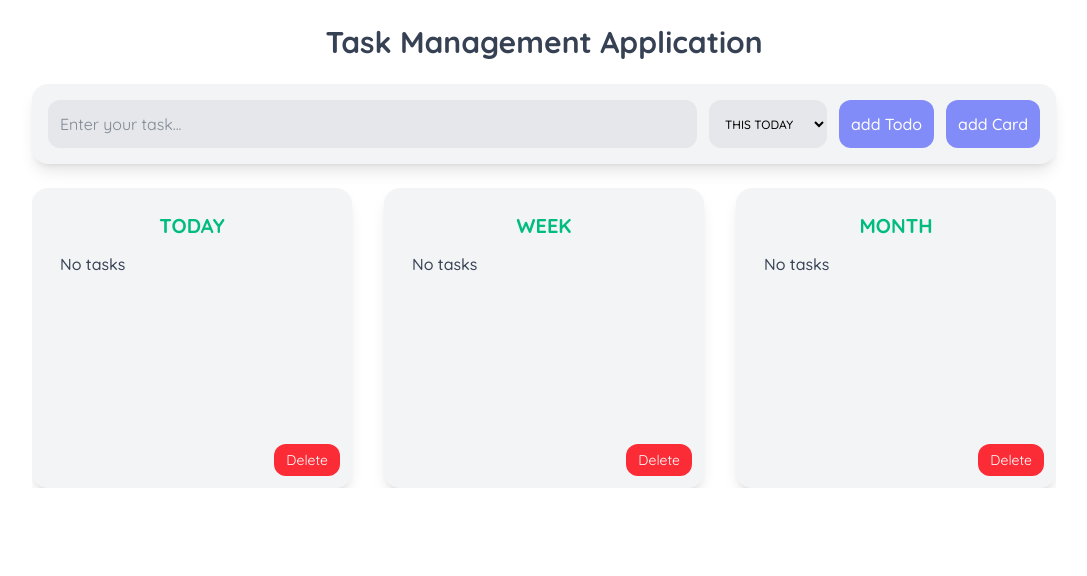
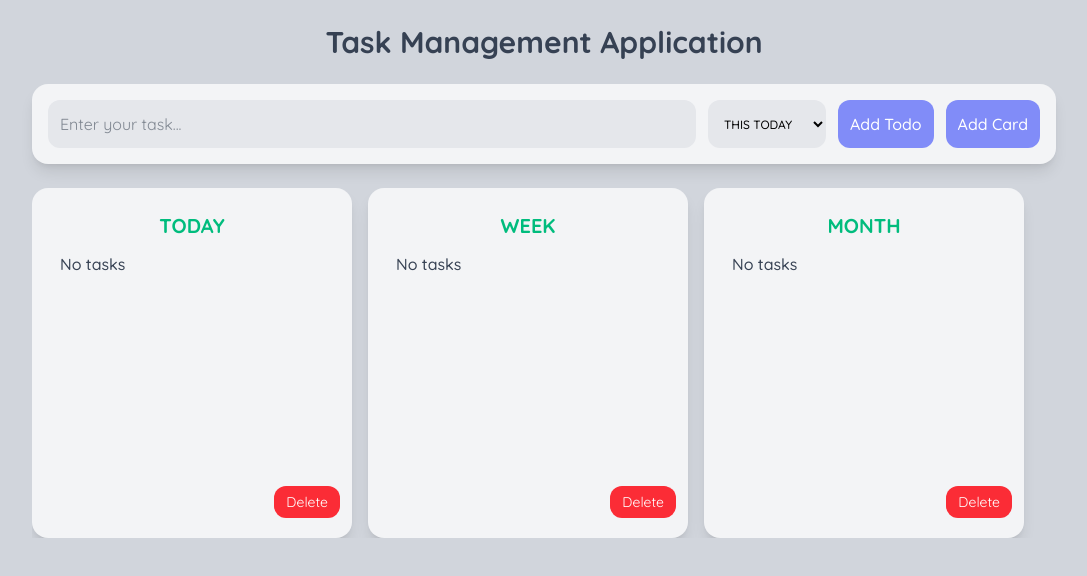
Before and after one commit to hshehriyaralam/Task-Management-App, a Next.js app: page / in a window 1280 px wide. Shown: the top 576 px of the page, without its empty margins (96-1183 px from the left). Built offline with nearby package versions, Linux system fonts and the light colour scheme.

Commit message:
implement complete todo function

```diff
--- a/app/globals.css
+++ b/app/globals.css
@@ -1,14 +1,58 @@
 @import url('https://fonts.googleapis.com/css2?family=Quicksand:wght@300..700&display=swap');
 @import "tailwindcss";
-
 
 
 @theme inline {
    --font-poppins: "Poppins", sans-serif;
    --font-quicksand: "Quicksand", sans-serif;
+    --color-primary: #818CF8;
+}
 
 
 
-    --color-primary: #818CF8;
+@layer utilities {
+  .scrollbar::-webkit-scrollbar {
+    width: 14x;
+    height: 6px;
+  }
+
+  .scrollbar::-webkit-scrollbar-track {
+    border-radius: 100vh;
+    background: #F3F4F6;
+  }
+
+  .scrollbar::-webkit-scrollbar-thumb {
+    background: #818CF8;
+    border-radius: 100vh;
+    border: 3px solid #f6f7ed;
+  }
+
+  .scrollbar::-webkit-scrollbar-thumb:hover {
+    background: #818CF8;
+  }
+
+
+  /* x axis */
+.scrollbarX::-webkit-scrollbar {
+    width: 14x;
+    height: 10px;
+  }
+
+  .scrollbarX::-webkit-scrollbar-track {
+    border-radius: 100vh;
+    background: #d8d6d6;
+
+  }
+
+  .scrollbarX::-webkit-scrollbar-thumb {
+    background: #818CF8;
+    border-radius: 100vh;
+    border: 3px solid 818CF8;
+  }
+
+  .scrollbarX::-webkit-scrollbar-thumb:hover {
+    background: #818CF8;
+  }
+
 
 }
--- a/app/page.tsx
+++ b/app/page.tsx
@@ -6,6 +6,9 @@ import type { TodosTypes } from "@/type/todo"
 import { DndContext,useSensor, useSensors, PointerSensor } from "@dnd-kit/core";
 import {  SortableContext,  horizontalListSortingStrategy,} from "@dnd-kit/sortable"
 import dynamic from "next/dynamic"
+import './globals.css'
+
+
 
 const SortableCard = dynamic(() => import("@/component/sortableCard"), {
   ssr: false
@@ -46,7 +49,8 @@ export default function Home() {
     const newTodo = {
       id: Date.now(),
       text: todo,
-      category: category
+      category: category,
+      isComplete : false
     }
 
     setTodos([...todos, newTodo])
@@ -61,16 +65,26 @@ export default function Home() {
   }
 
   // Complete Todo
-  const handleComplete = () => {
-
+  const handleCompleteTodo= (id:number) => {
+   const updateComplete = todos.map(todo => {
+      if (id === todo.id) {
+        return {
+          ...todo,
+          isComplete: !todo.isComplete
+        }
+      }
+      return todo
+    })
+    setTodos(updateComplete)
   }
 
 
-  // handleEdit
+  // show Edit Modal
   const handleEdit = (todo: any) => {
     setIsOpen(true)
     setEditTodoId(todo.id)
     setEditText(todo.text)
+    setTodo("")
   }
 
 
@@ -177,7 +191,7 @@ const sensors = useSensors(
 
 
   return (
-    <div className="min-h-screen bg-mist-300 p-6 font-quicksand " >
+    <div className="min-h-screen bg-gray-300 p-6 font-quicksand " >
       <div className="max-w-5xl mx-auto" >
         <h1 className="text-3xl font-bold mb-6 text-center text-gray-700  ">Task Management Application</h1>
 
@@ -206,31 +220,35 @@ const sensors = useSensors(
 
           <button
             type="submit"
-            className="bg-primary  cursor-pointer  hover:bg-primary/80  text-white px-3 py-2
-            rounded-xl font-medium   text-md  flex  items-center justify-between gap-1 ">
-            add Todo
+            className="bg-primary  cursor-pointer  hover:bg-primary/90  text-white px-3 py-2
+            rounded-xl font-medium   text-md  ">
+            Add Todo
           </button>
 
           <button
           type="button"
-            onClick={() => setShowModal(true)}
-            className="bg-primary  cursor-pointer  hover:bg-primary/90
-             text-white px-3 py-2 text-md  rounded-xl font-medium ">
-            add Card
+            onClick={() => {
+              setShowModal(true)
+              setTodo("")
+            }}
+            className="bg-primary  cursor-pointer  hover:bg-primary/9
+            0  text-white px-3 py-2
+            rounded-xl font-medium   text-md   1 ">
+            Add Card
           </button>
         </form>
 
 
 
         {/* cards */}
-        <div  className="overflow-x-auto pb-4 ">
+        <div  className="pb-4 overflow-x-scroll scrollbarX">
         <DndContext
         sensors={sensors}
         onDragEnd={handleDragEnd}>
           <SortableContext
             items={categories}
             strategy={horizontalListSortingStrategy}>
-            <div className="flex gap-4 min-w-max overflow-x-auto  items-center justify-start gap-8 ">
+            <div className="flex gap-4 min-w-max overflow-x-auto  items-center justify-start">
               {categories.map(cat => (
                 <SortableCard key={cat} cat={cat}>
                   <Card
@@ -239,6 +257,7 @@ const sensors = useSensors(
                     handleDelete={handleDelete}
                     handleEdit={handleEdit}
                     DeleteCategory={DeleteCategory}
+                    handleCompleteTodo={handleCompleteTodo}
                   />
                 </SortableCard>
               ))}
@@ -248,7 +267,6 @@ const sensors = useSensors(
         </div>
 
       </div>
-
 
 
 
--- a/component/card.tsx
+++ b/component/card.tsx
@@ -1,10 +1,7 @@
 "use client"
 import { useDroppable } from '@dnd-kit/core';
 import TodoItem from './todoItem';
-
-
-
-export default function Card({ todo, cat, handleDelete, handleEdit, DeleteCategory }: any) {
+export default function Card({ todo, cat, handleDelete, handleEdit, DeleteCategory, handleCompleteTodo}: any) {
   const { setNodeRef } = useDroppable({ id: cat })
 
 
@@ -13,13 +10,13 @@ export default function Card({ todo, cat, handleDelete, handleEdit, DeleteCatego
 
   return (
     <div ref={setNodeRef}>
-      <div className="bg-gray-100 p-3 rounded-2xl shadow-lg h-[300px] flex flex-col">
+      <div className="bg-gray-100 p-3 rounded-2xl shadow-lg h-[350px] flex flex-col  ">
         <h2 className="text-xl font-bold my-3 text-center text-emerald-500">
           {cat.toUpperCase()}
         </h2>
 
 
-        <div className="flex-1 overflow-y-auto">
+        <div className="flex-1 overflow-y-scroll scrollbar ">
           {todo.length === 0 ? (
             <p className="text-gray-700 font-medium mx-4">No tasks</p>
           ) : (
@@ -29,13 +26,15 @@ export default function Card({ todo, cat, handleDelete, handleEdit, DeleteCatego
                 todo={todo}
                 handleDelete={handleDelete}
                 handleEdit={handleEdit}
+                handleCompleteTodo={handleCompleteTodo}
               />
             ))
           )}
         </div>
 
-        <div className="flex justify-end ">
+        <div className="flex justify-end    bg-gray-100 py-2 ">
           <button
+          title='Delete Category'
             onClick={(e) => {
               e.stopPropagation()
               DeleteCategory(cat)
--- a/component/sortableCard.tsx
+++ b/component/sortableCard.tsx
@@ -16,7 +16,7 @@ export default function SortableCard({cat, children}:any){
   style={style}
   {...(listeners || {})}
   {...(attributes || {})}
-  className="min-w-[320px] ">
+  className="min-w-[320px]   ">
 {/* cursor-grab  */}
 
         {children}
--- a/component/todoItem.tsx
+++ b/component/todoItem.tsx
@@ -1,30 +1,53 @@
 "use client"
 import { useDraggable } from "@dnd-kit/core"
 import { Trash, Pencil } from 'lucide-react';
+import { useState } from "react";
 
 
-export default function TodoItem ({todo, handleDelete, handleEdit}:any){
-        const {attributes, listeners,setNodeRef,transform} = useDraggable({
+export default function TodoItem ({   todo, handleDelete, handleEdit,handleCompleteTodo}:any){
+    const [showRadio, setShowRadio] = useState(false)
+    const [value, setValue] = useState('')
+
+
+
+const handleOptionChange = (event:any) => {
+    setValue(event.target.value);
+    handleCompleteTodo(todo.id)
+
+  };
+
+
+
+
+
+
+// Drag and drop attribute
+      const {attributes, listeners,setNodeRef,transform} = useDraggable({
             id:  todo.id
         })
 
             const style = transform ? {
         transform : `translate3d(${transform.x}px, ${transform.y}px, 0)`,
     } : undefined
+
     return(
         <div ref={setNodeRef} style={style}  {...listeners} {...attributes}
-         className="bg-gray-200 p-3  rounded-lg mb-2 flex justify-between ">
+         className="bg-gray-200 p-3  rounded-lg mb-2 flex justify-between  relative group ">
             {/* cursor-grab active:cursor-grabbing */}
-            <div  className="flex  items-center justify-center gap-2 ">
+            <div  className="flex  items-center justify-center gap-2     ">
           <input
-  type="radio"
-  className="appearance-none w-5 h-5 border-2 border-gray-400 rounded-full checked:bg-teal-400 checked:border-white cursor-pointer"/>
-
+          title={`${todo.isComplete  ? "Mark incomplete" :  "Mark complete"}`}
+          value={value}
+          onChange={handleOptionChange}
+            type="checkbox"
+            className={`appearance-none w-4 h-4 border-2 rounded-full cursor-pointer
+                ${todo.isComplete ?  "translate-x-0  bg-emerald-500 border-white " : " border-gray-400  opacity-0  -translate-x-3 group-hover:opacity-100 group-hover:translate-x-0 transition-all duration-200 ease-out  "}`} />
             <span>{todo.text}</span>
             </div>
 
         <div className="flex items-center gap-2">
-                  <Pencil className="w-5 text-violet-600  cursor-pointer"
+                  <Pencil
+                  className="w-5 text-violet-600  cursor-pointer"
                 onClick={() => handleEdit(todo)} />
                 <Trash className="w-5 text-red-500  cursor-pointer"
                  onClick={() => handleDelete(todo.id)}/>
--- a/tailwind.config.ts
+++ b/tailwind.config.ts
@@ -1,6 +1,15 @@
+const colors = require('tailwindcss/colors')
+
+
 module.exports = {
-  theme: {},
-  plugins: [
-    require('@tailwindcss/forms'),
-  ],
+  theme: {
+    extend: {
+      colors: {
+        'light-blue': colors.lightBlue,
+        cyan: colors.cyan,
+      },
+    },
+  },
+  variants: {},
+  plugins: [],
 }
--- a/type/todo.d.ts
+++ b/type/todo.d.ts
@@ -2,5 +2,7 @@
 export type TodosTypes = {
   id: number,
   text: string,
-  category: string
+  category: string,
+  isComplete :  boolean
+
 }
```
